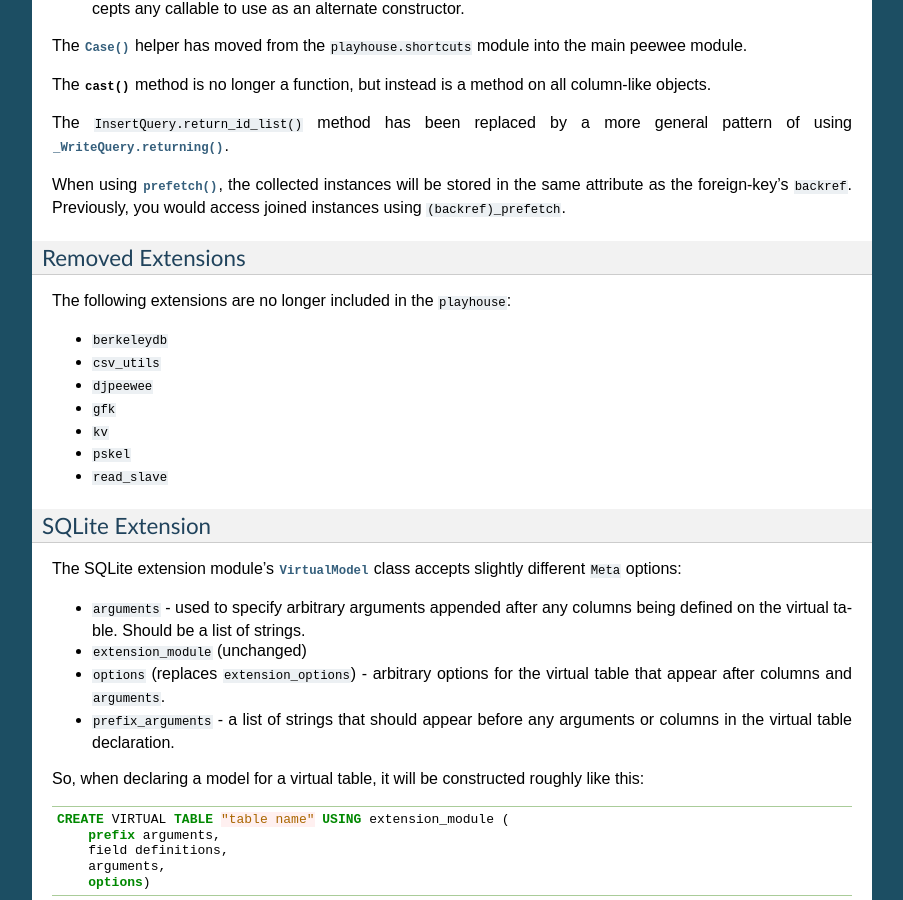
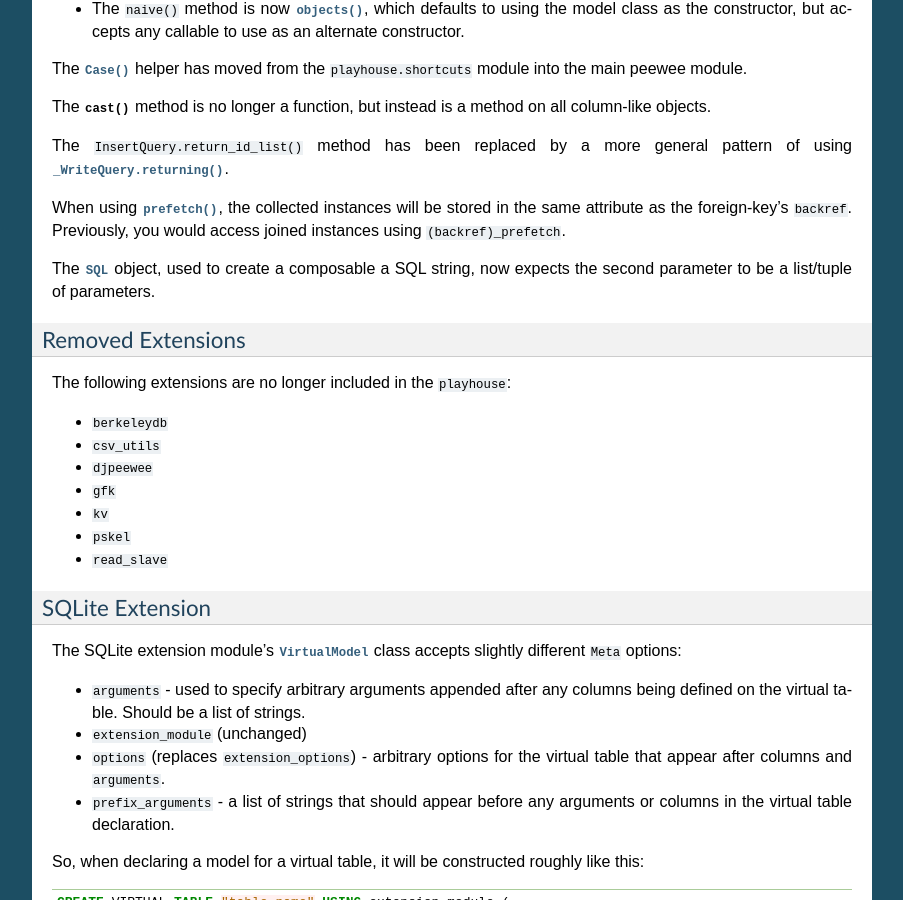
Before and after one commit to coleifer/peewee, a Sphinx documentation site: the page built from docs/peewee/changes.rst, in a window 1280 px wide and 900 px high, scrolled down 1311 px. Shown: the whole window, without its empty margins (198-1101 px from the left). Built offline with Sphinx 7.4.7, drawn with Linux system fonts in a browser that asks for light colours; pages that are not in the unit, such as notebooks, are missing from menus; some of the changed text lies outside the part shown.

Commit message:
Update docs with missing changes reported in #1592

```diff
--- a/docs/peewee/changes.rst
+++ b/docs/peewee/changes.rst
@@ -24,6 +24,8 @@
   well as :py:meth:`Model.create_table` and :py:meth:`Model.drop_table` all
   default to ``safe=True`` (``create_table`` will create if not exists, ``drop_table`` will drop if exists).
 * ``connect_kwargs`` attribute has been renamed to ``connect_params``
+* initialization parameter for custom field-type definitions has changed
+  from ``fields`` to ``field_types``.
 
 Model Meta options
 ^^^^^^^^^^^^^^^^^^
@@ -88,6 +90,9 @@
 When using :py:func:`prefetch`, the collected instances will be stored in the
 same attribute as the foreign-key's ``backref``. Previously, you would access
 joined instances using ``(backref)_prefetch``.
+
+The :py:class:`SQL` object, used to create a composable a SQL string, now
+expects the second parameter to be a list/tuple of parameters.
 
 Removed Extensions
 ^^^^^^^^^^^^^^^^^^
```
